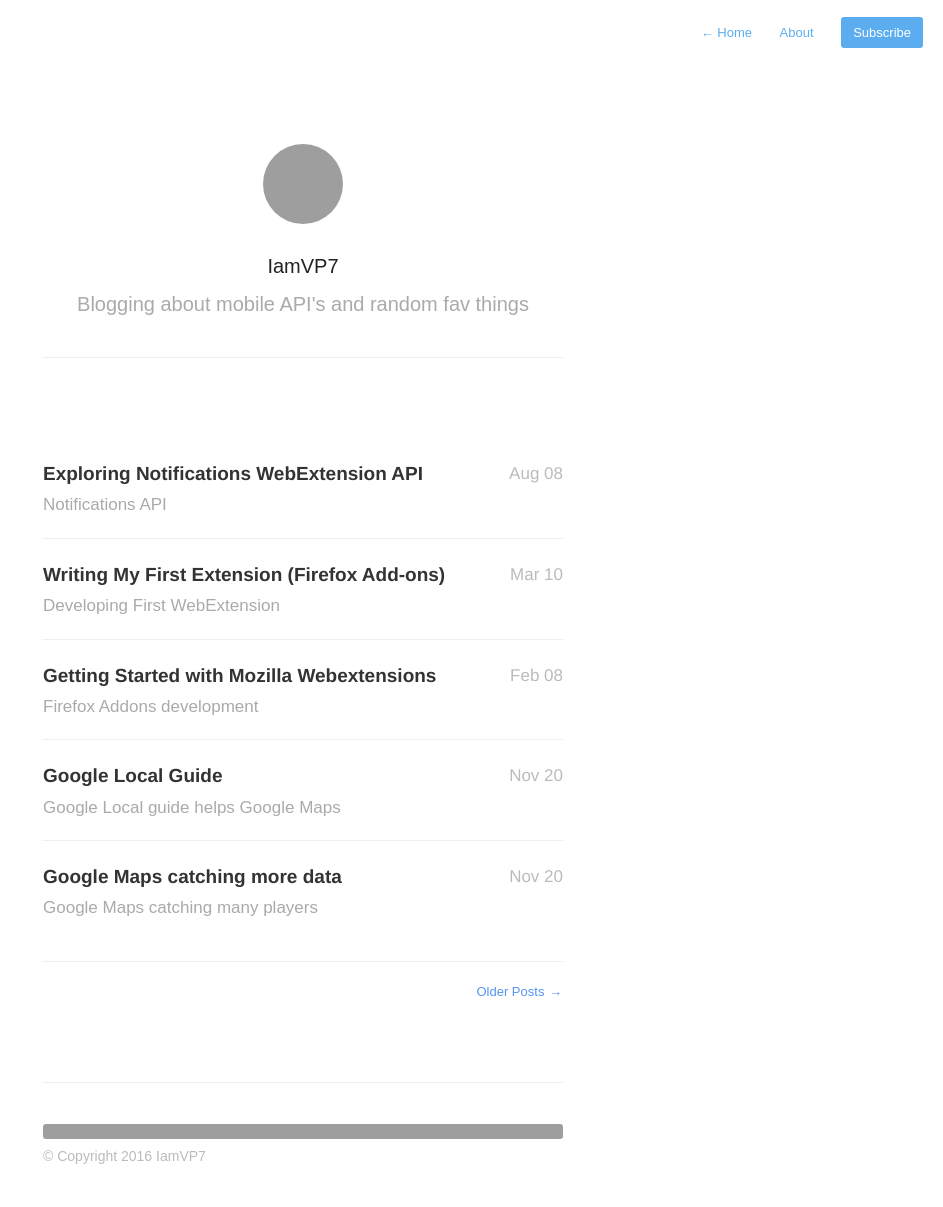
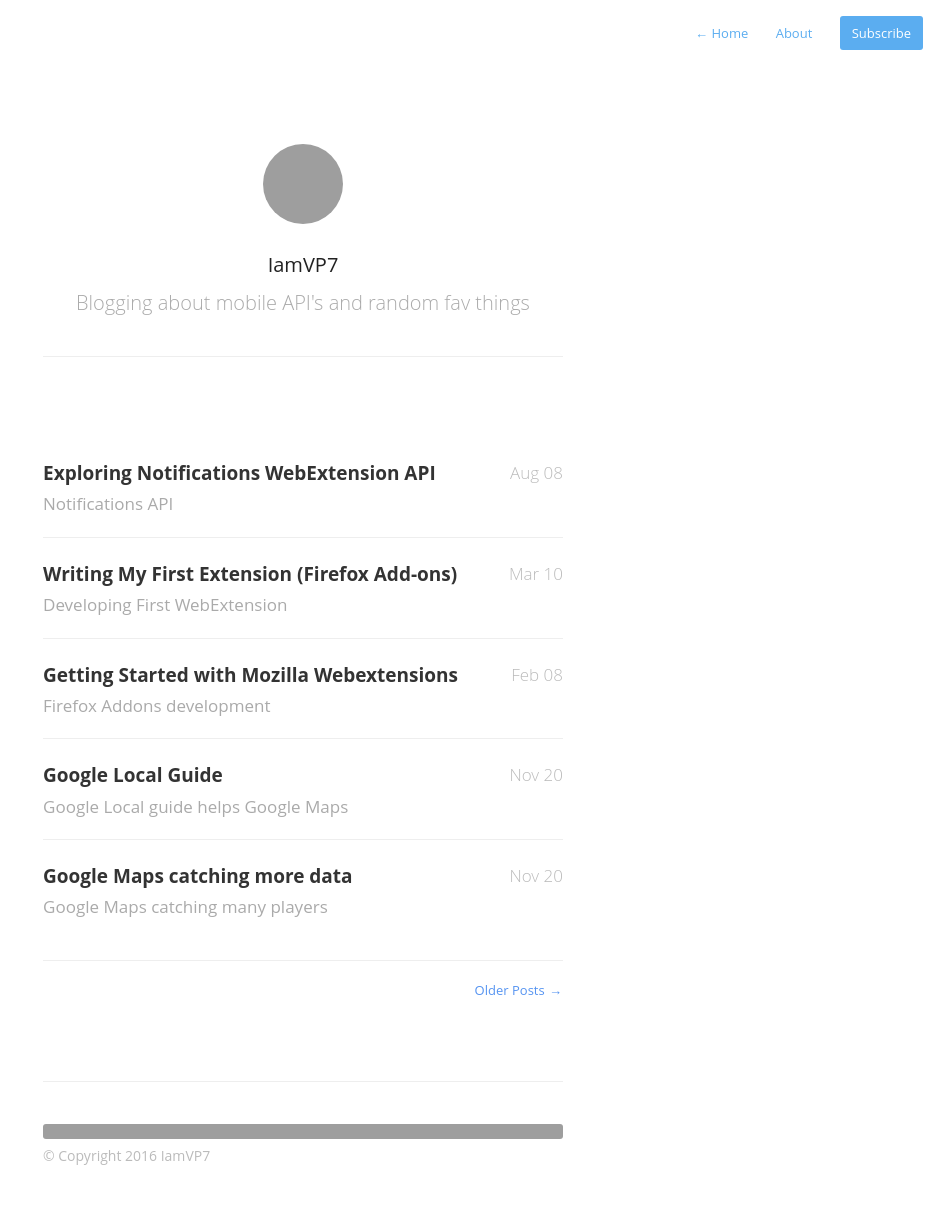
Before and after one commit to hellokarthic/iamVP7.github.io, a Jekyll site: the page built from index.html, in a window 1280 px wide. Shown: the whole page, without its empty margins (337-1280 px from the left). Built offline with Jekyll 4.4.1, drawn with Linux system fonts in a browser that asks for light colours; nearby versions of some CDN libraries; the list of posts is cut into pages by our own code; grey boxes are pictures that could not be loaded.

Commit message:
modifyed

```diff
--- a/assets/css/style.css
+++ b/assets/css/style.css
@@ -51,7 +51,7 @@ margin-bottom: 20px;
 html, body { height: 100%; }
 
 body {
-	font:16px/1.5 Inconsolata, sans-serif , "Helvetica Neue", Helvetica, Arial, sans-serif;
+	font:16px/1.5 'Open Sans',Inconsolata, sans-serif , "Helvetica Neue", Helvetica, Arial, sans-serif;
 	color: #666;
 	-webkit-font-smoothing: antialiased;
 	text-rendering: optimizeLegibility;
@@ -111,7 +111,7 @@ h2 {
 	  font-weight: 300;
 	  color: #aaa;
 	  margin-top: 10px;
-	  font-family: Inconsolata, sans-serif, 'Helvetica Neue', Helvetica, Arial, sans-serif;
+	  font-family: 'Open Sans',Inconsolata, sans-serif, 'Helvetica Neue', Helvetica, Arial, sans-serif;
 	  font-style: normal;
 
 }
@@ -237,19 +237,26 @@ em, i { font-style: italic; }
 .post h1 {
 	margin-bottom: 20px;
 	color: #222;
-	font: 300 32px/1.4em Inconsolata, sans-serif,"Helvetica Neue", Helvetica,Arial,sans-serif;
+	font: 300 32px/1.4em 'Open Sans',Inconsolata, sans-serif,"Helvetica Neue", Helvetica,Arial,sans-serif;
+	font-size: 2.2em;
+	font-weight: 700;
+	line-height: 1.2;
+	letter-spacing: -1px;
+	margin: 0px;
+	padding: 0px 0px 12px 0px;
+	color: rgba(0, 0, 0, 0.8);
 }
 
 .post h2 {
 	margin-bottom: 40px;
-	  font: 300 24px/1.5 Inconsolata, sans-serif, "Helvetica Neue",Helvetica,Arial,sans-serif;
+	  font: 300 24px/1.5 'Open Sans', Inconsolata, sans-serif, "Helvetica Neue",Helvetica,Arial,sans-serif;
 	  color: #111;
 }
 
 
 .post h2.headline {
 	/*font: italic 22px/1.3em Georgia,serif;*/
-	font: normal 13px/1.5em Inconsolata, sans-serif,"Helvetica Neue",Helvetica,Arial,sans-serif;
+	font: normal 13px/1.5em 'Open Sans' , Inconsolata, sans-serif,"Helvetica Neue",Helvetica,Arial,sans-serif;
 	margin: -5px 0 40px 0;
 	color: #b2b9be;
 	  font-size: 13px;
@@ -260,7 +267,7 @@ em, i { font-style: italic; }
 }
 
 #post-list h2 {
-	font: normal 17px/1.5em Inconsolata, sans-serif, "Helvetica Neue",Helvetica,Arial,sans-serif;
+	font: normal 17px/1.5em 'Open Sans', Inconsolata, sans-serif, "Helvetica Neue",Helvetica,Arial,sans-serif;
 	color: #aaa;
 	max-width: 400px;
 	margin-top: 2px;
@@ -302,7 +309,7 @@ hr {
 span.code { font-family:Menlo, Monaco, Courier; background-color:#EEE; font-size:14px; }
 
 pre	{
-	font-family:Inconsolata, sans-serif, Menlo, Monaco, Courier;
+	font-family:'Open Sans',Inconsolata, sans-serif, Menlo, Monaco, Courier;
 	white-space:pre-wrap;
 	/*border: 1px solid #ddd;*/
 	padding:20px;
@@ -398,14 +405,14 @@ Post List
 #post-list a {
 	color: #333;
 	display: block;
-	font: bold 19px/1.7 "Helvetica Neue",helvetica,Arial,sans-serif;
+	font: bold 19px/1.7 'Open Sans',"Helvetica Neue",helvetica,Arial,sans-serif;
 }
 
 #post-list .dates {
 	float: right;
 	position: relative;
 	top: 1px;
-	font: 300 17px/1.8 "Helvetica Neue",helvetica,Arial,sans-serif;
+	font: 300 17px/1.8 'Open Sans', "Helvetica Neue",helvetica,Arial,sans-serif;
 	color: #bbb;
 }
 
@@ -555,7 +562,7 @@ h1.archive {
 
 h2.month {
 	width: 100%;
-	font: bold 13px/1 "Helvetica Neue",helvetica,Arial,sans-serif;
+	font: bold 13px/1 'Open Sans', "Helvetica Neue",helvetica,Arial,sans-serif;
 	text-transform: uppercase;
 	margin-top: 40px;
 	margin-bottom: 10px;
@@ -569,7 +576,7 @@ h2.month {
 
 #archive-list a {
 	display: block;
-	font: bold 17px/1.7 "Helvetica Neue",helvetica,Arial,sans-serif;
+	font: bold 17px/1.7 'Open Sans',"Helvetica Neue",helvetica,Arial,sans-serif;
 	color: #333;
 }
 
@@ -577,7 +584,7 @@ h2.month {
 	float: right;
 	position: relative;
 	top: 1px;
-	font: 300 17px/1.7 "Helvetica Neue",helvetica,Arial,sans-serif;
+	font: 300 17px/1.7 'Open Sans' , "Helvetica Neue",helvetica,Arial,sans-serif;
 	color: #bbb;
 }
 
@@ -597,12 +604,12 @@ h2.month {
 
 #post-list.archive.readmore h3{
 
-	  font: 400 20px Inconsolata, sans-serif, "Helvetica Neue", Helvetica,Arial,sans-serif;
+	  font: 400 20px 'Open Sans' ,Inconsolata, sans-serif, "Helvetica Neue", Helvetica,Arial,sans-serif;
 	  margin-bottom: 30px;
 }
 
 #post-list.archive.readmore a{
-	font: 400 16px/1.6 Inconsolata, sans-serif, "Helvetica Neue",helvetica,Arial,sans-serif;
+	font: 400 16px/1.6 'Open Sans' , Inconsolata, sans-serif, "Helvetica Neue",helvetica,Arial,sans-serif;
 	color: #5694f1;
 }
 
@@ -611,7 +618,7 @@ h2.month {
 }
 
 #post-list.archive.readmore .dates{
-	font: 300 16px/1.6 "Helvetica Neue",helvetica,Arial,sans-serif;
+	font: 300 16px/1.6 'Open Sans', "Helvetica Neue",helvetica,Arial,sans-serif;
 }
 #sharing a.facebook {
   background: #4361b3;
```
